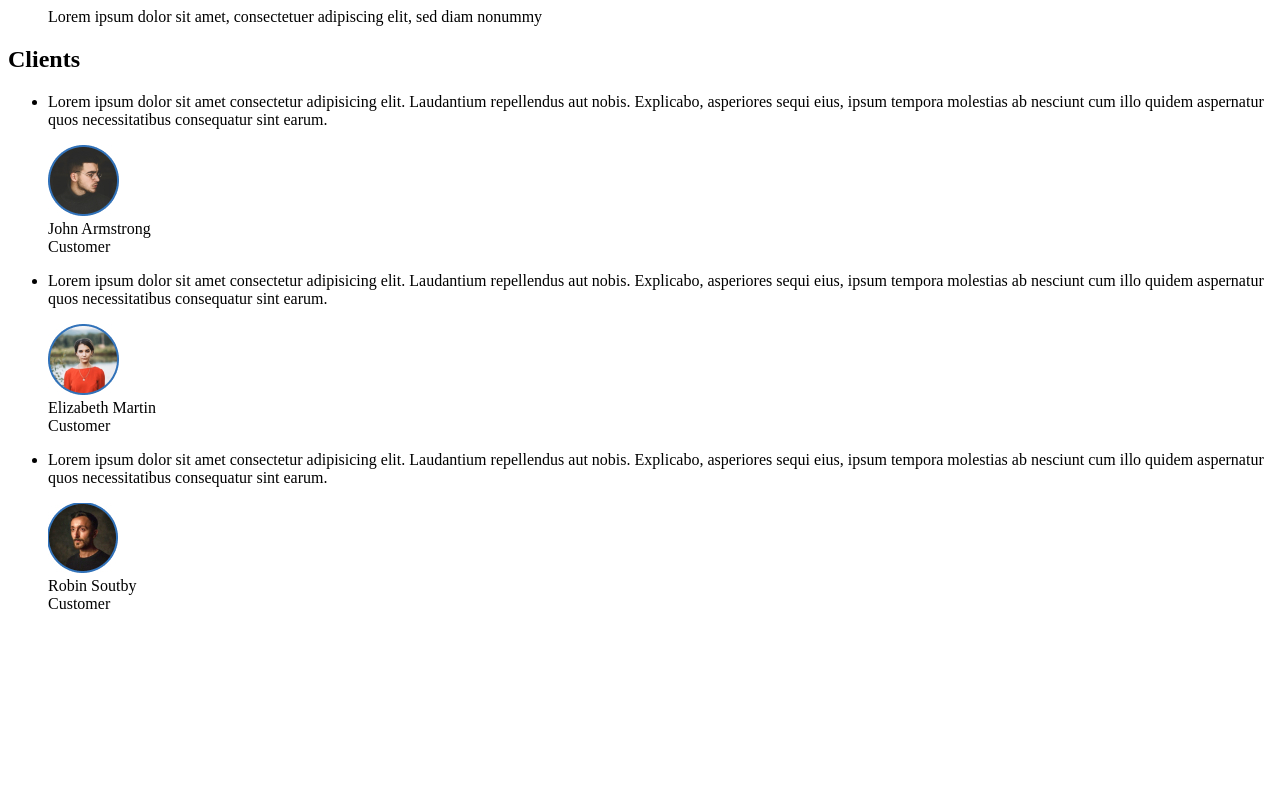
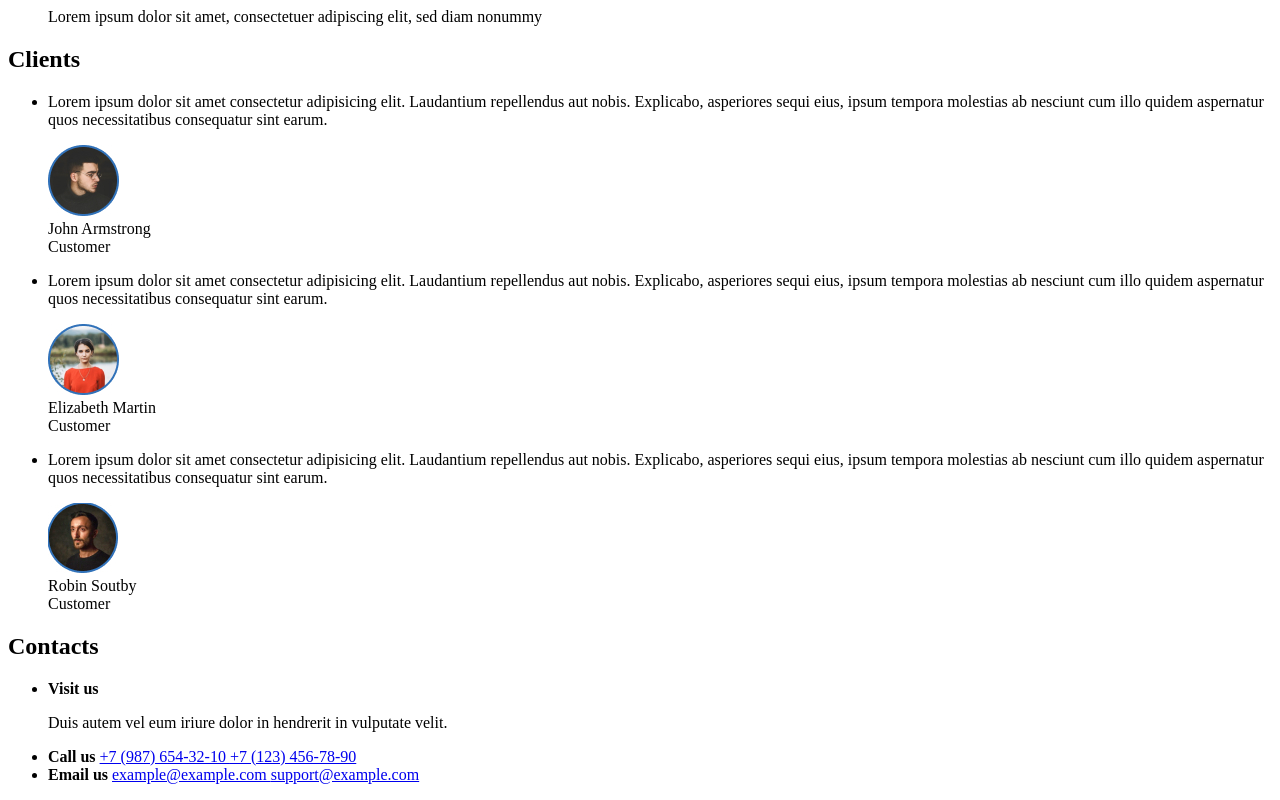
Before and after one commit to Aza4221/lionic, a plain HTML site: page index.html in a window 1280 px wide. Shown: the part 2292-3092 px from the top of the page. Before the commit the page ends 2921 px from the top, so only its background shows below. Drawn offline with Linux system fonts and the light colour scheme.

Commit message:
section contacts

```diff
--- a/index.html
+++ b/index.html
@@ -261,6 +261,46 @@
         </ul>
     </section>
     <section id="contacts" class="contacts">
+      <div class="conteiner">
+      <h2 class="section-title contacts-title">
+        Contacts
+      </h2>
+        <adres class="contacts-adres">
+          <ul class="contacts-list">
+            <li class="contacts-item">
+              <strong class="contacts-item-caption">
+                Visit us
+              </strong>
+              <p class="contacts-item-text">
+                Duis autem vel eum iriure dolor in&nbsp;hendrerit in&nbsp;vulputate velit.
+              </p>
+            </li>
+            <li class="contacts-item">
+              <strong class="contacts-item-caption">
+                Call us
+              </strong>
+              <a href="tel:+79876543210" class="contacts-item-link">
+                +7 (987) 654-32-10
+              </a>
+              <a href="+71234567890" class="contacts-item-link">
+                +7 (123) 456-78-90
+              </a>
+            </li>
+            <li class="contacts-item">
+              <strong class="contacts-item-caption">
+                Email us
+              </strong>
+              <a href="mailto:example@example.com" class="contacts-item-link">
+                example@example.com
+              </a>
+              <a href="mailto:support@example.com" class="contacts-item-link">
+                support@example.com
+              </a>
+
+            </li>
+          </ul>
+        </adres>
+      </div>
     </section>
     <!-- <sectoion id="join-us" class="join-us">
     </sectoion> -->
```
